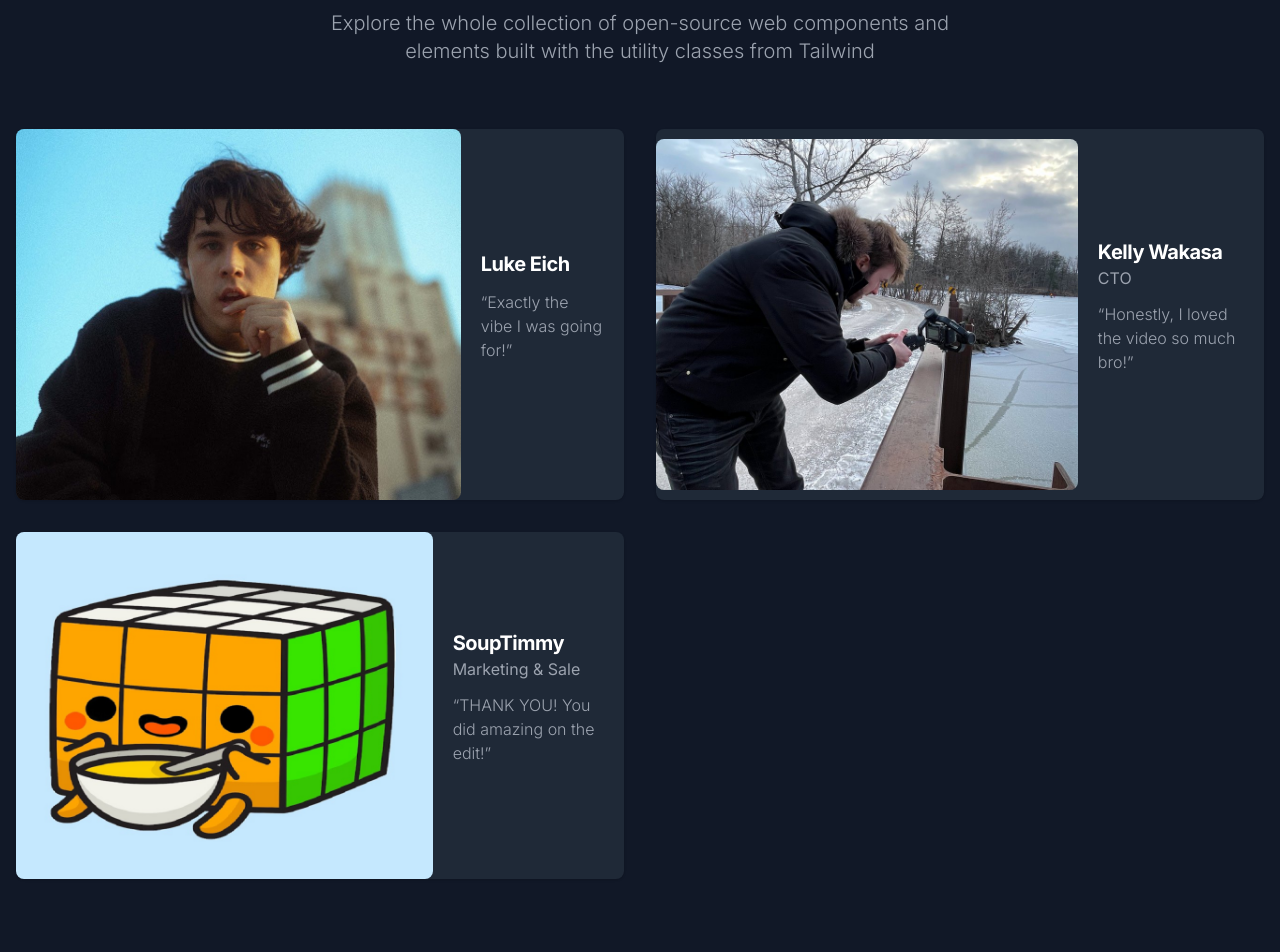
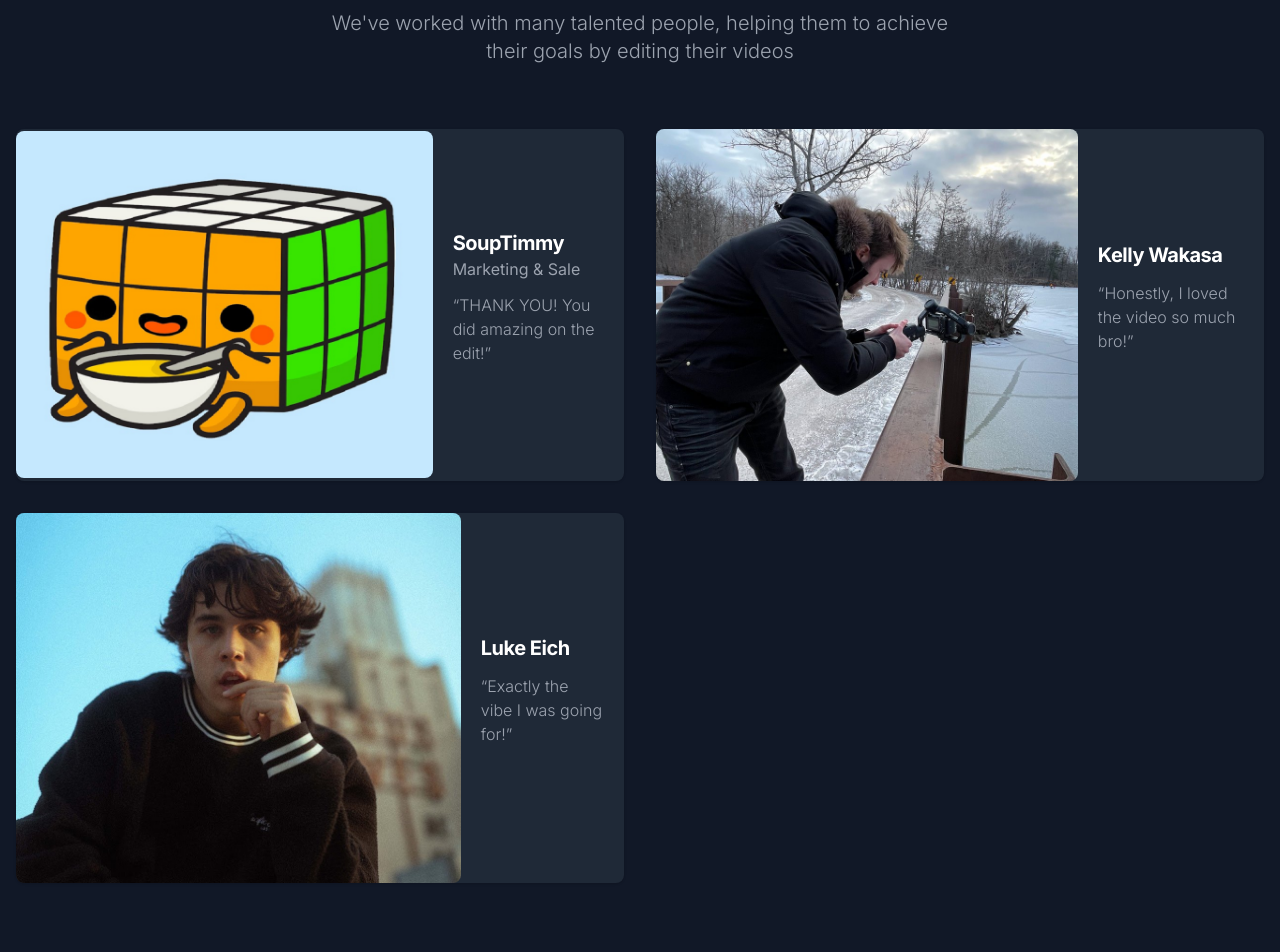
Before and after one commit to LiamCharles2001/Visionary-Studios-Media, a Next.js app: page / in a window 1280 px wide. Shown: the part 1540-2492 px from the top of the page. Built offline with nearby package versions, Linux system fonts and the light colour scheme.

Commit message:
Update TestimonialsSection.tsx

```diff
--- a/app/components/TestimonialsSection.tsx
+++ b/app/components/TestimonialsSection.tsx
@@ -5,20 +5,34 @@ const TestimonialSection = () => {
     <section className="bg-white dark:bg-gray-900">
       <div className="py-8 px-4 mx-auto max-w-screen-xl lg:py-16 lg:px-6 ">
         <div className="mx-auto max-w-screen-sm text-center mb-8 lg:mb-16">
-          <h2 className="mb-4 text-4xl tracking-tight font-extrabold text-gray-900 dark:text-white">Our Team</h2>
-          <p className="font-light text-gray-500 lg:mb-16 sm:text-xl dark:text-gray-400">Explore the whole collection of open-source web components and elements built with the utility classes from Tailwind</p>
+          <h2 className="mb-4 text-4xl tracking-tight font-extrabold text-gray-900 dark:text-white">
+            Testimonials
+          </h2>
+          <p className="font-light text-gray-500 lg:mb-16 sm:text-xl dark:text-gray-400">
+            We've worked with many talented people, helping them to achieve their goals by editing their videos
+          </p>
         </div>
         <div className="grid gap-8 mb-6 lg:mb-16 md:grid-cols-2">
           <div className="items-center bg-gray-50 rounded-lg shadow sm:flex dark:bg-gray-800 dark:border-gray-700">
             <a href="#">
-                  <Image className="w-full rounded-lg sm:rounded-none sm:rounded-l-lg" width={300} height={300} src="/assets/portfolio_1.jpg" alt="Luke Eich"/>
+              <Image
+                className="w-full rounded-lg sm:rounded-none sm:rounded-l-lg"
+                width={300}
+                height={300}
+                src="/assets/portfolio_5.jpg"
+                alt="SoupTimmy"
+              />
             </a>
             <div className="p-5">
               <h3 className="text-xl font-bold tracking-tight text-gray-900 dark:text-white">
-                      <a href="#">Luke Eich</a>
+                <a href="#">SoupTimmy</a>
               </h3>
-                  {/* <span className="text-gray-500 dark:text-gray-400">CEO & Web Developer</span> */}
-                  <p className="mt-3 mb-4 font-light text-gray-500 dark:text-gray-400">“Exactly the vibe I was going for!”</p>
+              <span className="text-gray-500 dark:text-gray-400">
+                Marketing & Sale
+              </span>
+              <p className="mt-3 mb-4 font-light text-gray-500 dark:text-gray-400">
+                “THANK YOU! You did amazing on the edit!”
+              </p>
               {/* <ul className="flex space-x-4 sm:mt-0">
                       <li>
                           <a href="#" className="text-gray-500 hover:text-gray-900 dark:hover:text-white">
@@ -45,14 +59,22 @@ const TestimonialSection = () => {
           </div>
           <div className="items-center bg-gray-50 rounded-lg shadow sm:flex dark:bg-gray-800 dark:border-gray-700">
             <a href="#">
-                  <Image className="w-full rounded-lg sm:rounded-none sm:rounded-l-lg" width={300} height={300} src="/assets/portfolio_2.jpg" alt="Kelly Wakasa"/>
+              <Image
+                className="w-full rounded-lg sm:rounded-none sm:rounded-l-lg"
+                width={300}
+                height={300}
+                src="/assets/portfolio_2.jpg"
+                alt="Kelly Wakasa"
+              />
             </a>
             <div className="p-5">
               <h3 className="text-xl font-bold tracking-tight text-gray-900 dark:text-white">
                 <a href="#">Kelly Wakasa</a>
               </h3>
-                  <span className="text-gray-500 dark:text-gray-400">CTO</span>
-                  <p className="mt-3 mb-4 font-light text-gray-500 dark:text-gray-400">“Honestly, I loved the video so much bro!”</p>
+              {/* <span className="text-gray-500 dark:text-gray-400">CTO</span> */}
+              <p className="mt-3 mb-4 font-light text-gray-500 dark:text-gray-400">
+                “Honestly, I loved the video so much bro!”
+              </p>
               {/* <ul className="flex space-x-4 sm:mt-0">
                       <li>
                           <a href="#" className="text-gray-500 hover:text-gray-900 dark:hover:text-white">
@@ -79,14 +101,22 @@ const TestimonialSection = () => {
           </div>
           <div className="items-center bg-gray-50 rounded-lg shadow sm:flex dark:bg-gray-800 dark:border-gray-700">
             <a href="#">
-                  <Image className="w-full rounded-lg sm:rounded-none sm:rounded-l-lg" width={300} height={300} src="/assets/portfolio_5.jpg" alt="SoupTimmy"/>
+              <Image
+                className="w-full rounded-lg sm:rounded-none sm:rounded-l-lg"
+                width={300}
+                height={300}
+                src="/assets/portfolio_1.jpg"
+                alt="Luke Eich"
+              />
             </a>
             <div className="p-5">
               <h3 className="text-xl font-bold tracking-tight text-gray-900 dark:text-white">
-                      <a href="#">SoupTimmy</a>
+                <a href="#">Luke Eich</a>
               </h3>
-                  <span className="text-gray-500 dark:text-gray-400">Marketing & Sale</span>
-                  <p className="mt-3 mb-4 font-light text-gray-500 dark:text-gray-400">“THANK YOU! You did amazing on the edit!”</p>
+              {/* <span className="text-gray-500 dark:text-gray-400">CEO & Web Developer</span> */}
+              <p className="mt-3 mb-4 font-light text-gray-500 dark:text-gray-400">
+                “Exactly the vibe I was going for!”
+              </p>
               {/* <ul className="flex space-x-4 sm:mt-0">
                       <li>
                           <a href="#" className="text-gray-500 hover:text-gray-900 dark:hover:text-white">
```
Lines whose indentation alone changed are shown as unchanged.
